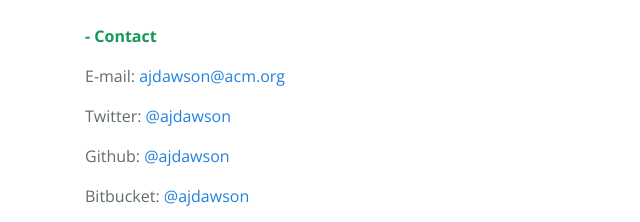
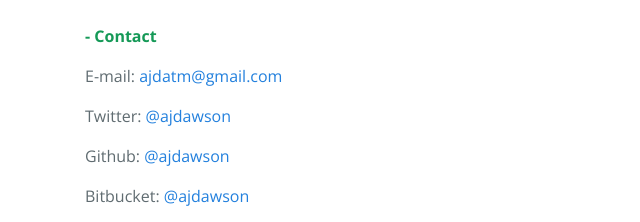
Before and after one commit to ajdawson/ajdawson.github.io, a plain HTML site: page contact.html in a window 1280 px wide. Shown: the top 222 px of the page, 0-640 px from the left. Drawn offline with nearby package versions, Linux system fonts and the light colour scheme.

Commit message:
deploy: ajdawson/website-hakyll@2ad3f2a2fd9472f952b2870bb0a63660d0d5ea60

```diff
--- a/contact.html
+++ b/contact.html
@@ -14,7 +14,7 @@
   <body>
     <div class="container">
       <h1>- Contact</h1>
-      <p>E-mail: <a href="mailto:ajdawson@acm.org">ajdawson@acm.org</a></p>
+      <p>E-mail: <a href="mailto:ajdatm@gmail.com">ajdatm@gmail.com</a></p>
 <p>Twitter: <a href="https://twitter.com/ajdawson">@ajdawson</a></p>
 <p>Github: <a href="https://github.com/ajdawson">@ajdawson</a></p>
 <p>Bitbucket: <a href="https://bitbucket.org/ajdawson">@ajdawson</a></p>
```
